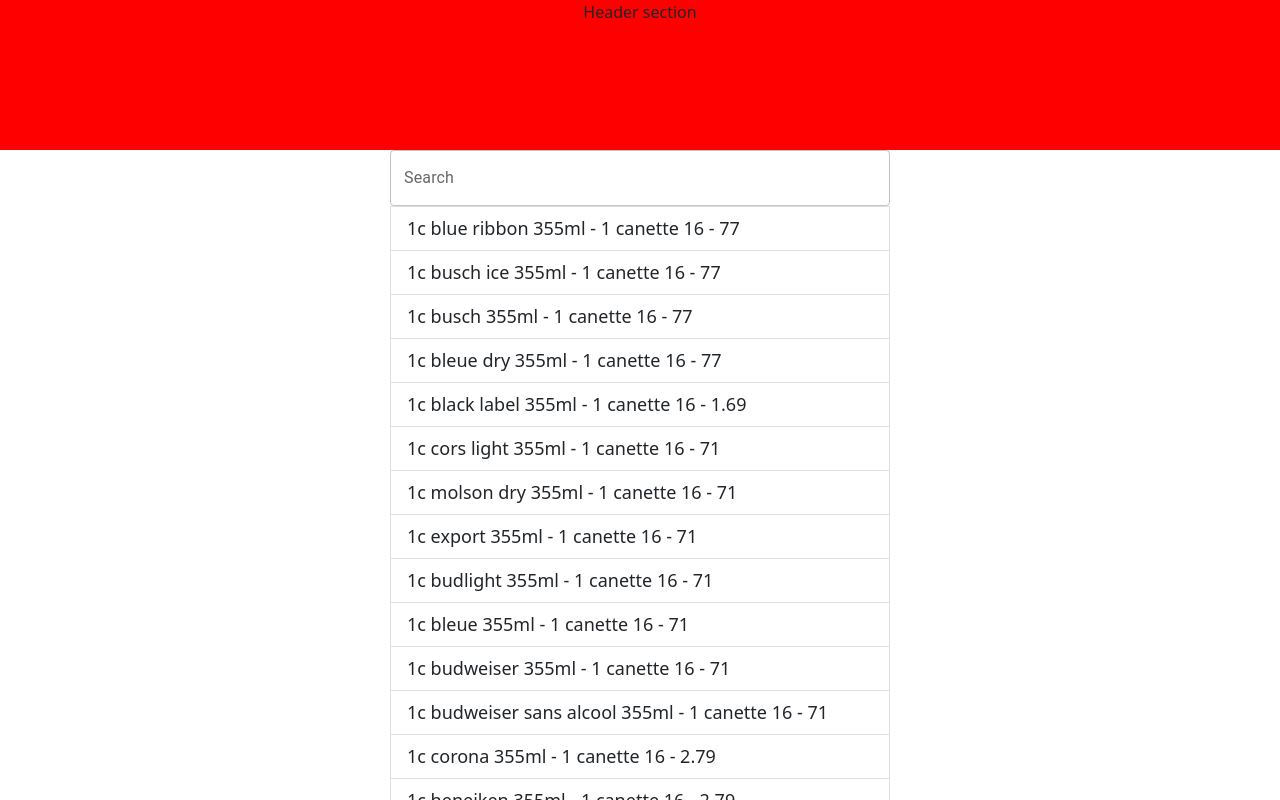
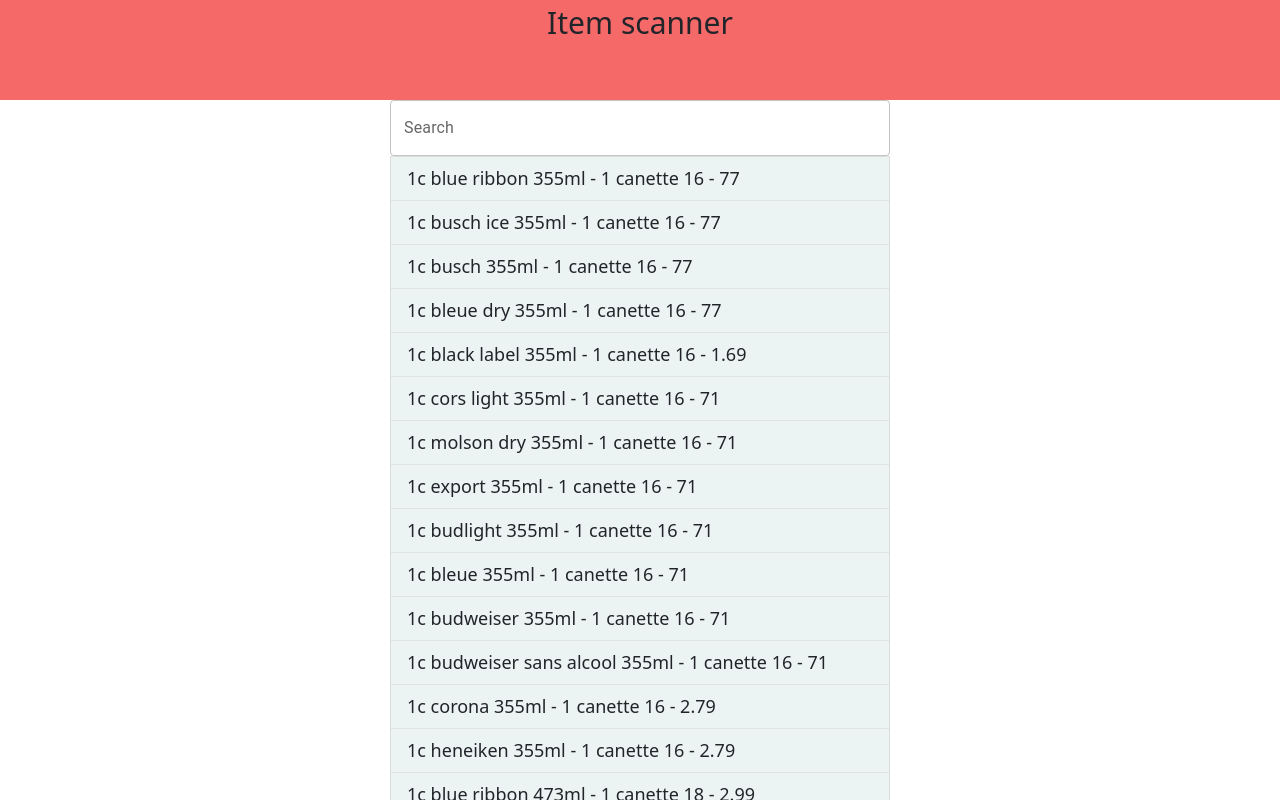
Before and after one commit to decorJim/item-scanner, a React (Vite) app: page / in a window 1280 px wide. Shown: the top 800 px of the page. Built offline with nearby package versions, Linux system fonts and the light colour scheme.

Commit message:
show and hide searchbar

```diff
--- a/src/components/ListGroup.tsx
+++ b/src/components/ListGroup.tsx
@@ -8,6 +8,16 @@
 function ListGroup() {
   const [inputText, setInputText] = useState("");
   const [data, setData] = useState<Product[]>([]);
+
+  const [isSearchBarVisible, setSearchBarVisibility] = useState(true);
+
+  const hideSearchBar = () => {
+    setSearchBarVisibility(false);
+  }
+
+  const showSearchBar = () => {
+    setSearchBarVisibility(true);
+  }
 
   const inputHandler = (e: React.ChangeEvent<HTMLInputElement>) => {
     // Convert input text to lowercase
@@ -39,7 +49,8 @@
 
   return (
     <div className="outer-container">
-      <TextField
+
+      {isSearchBarVisible && (<TextField
         id="outlined-basic"
         variant="outlined"
         fullWidth
@@ -51,7 +62,8 @@
           marginRight: "auto",
         }}
       />
-      <Products data={filteredData}/>
+      )}
+      <Products data={filteredData} hideSearchBar={hideSearchBar} showSearchBar={showSearchBar}/>
     </div>
   );
 }
--- a/src/components/header.css
+++ b/src/components/header.css
@@ -1,5 +1,6 @@
 .header-section {
-    height: 150px;
+    height: 100px;
     text-align: center;
-    background-color: red;
+    background-color: rgb(245, 105, 105);
+    font-size: 30px;
 }
--- a/src/components/header.tsx
+++ b/src/components/header.tsx
@@ -1,7 +1,7 @@
 import "./header.css";
 
 function Header() {
-    return <div className="header-section">Header section</div>
+    return <div className="header-section">Item scanner</div>
 }
 
 export default Header;
--- /dev/null
+++ b/src/components/products.css
@@ -0,0 +1,8 @@
+.product-item {
+    background-color: rgb(236, 243, 243) !important;
+    cursor: pointer;
+}
+
+.product-item:hover {
+    background-color: rgb(159, 158, 158) !important;
+}
--- a/src/components/products.tsx
+++ b/src/components/products.tsx
@@ -1,21 +1,39 @@
 import { useState } from "react";
 import Product from "../types/Product";
 import ProductDetails from "./productDetails";
+import "./products.css";
 
 interface ProductListProps {
     data: Product[]
+    hideSearchBar: () => void;
+    showSearchBar: () => void;
 }
 
-const Products: React.FC<ProductListProps> = ({ data }) => {
+const Products: React.FC<ProductListProps> = ({ data, hideSearchBar, showSearchBar }) => {
 
   const [selectedProduct, setSelectedProduct] = useState<Product | null>(null);
 
+  const hideBar = () => {
+    // Trigger the hideSearchBar function
+    hideSearchBar();
+  };
+
+  const showBar = () => {
+    showSearchBar();
+  }
+
   if (selectedProduct) {
     // Render the ProductDetails component when a product is selected
+
     return (
       <ProductDetails
         product={selectedProduct}
-        onClose={() => setSelectedProduct(null)} // Function to go back
+        onClose={
+          () => {
+            setSelectedProduct(null);
+            showBar();
+          } // Function to go back
+      }
       />
     );
   }
@@ -23,9 +41,12 @@
   return (
     <ul className="list-group list-group-flush overflow-container">
       { data.map((product: Product) => (
-        <li key={product.id} className="list-group-item"
-          onClick={() => setSelectedProduct(product)}
-          style={{ cursor: 'pointer' }} >
+        <li key={product.id} className="list-group-item product-item"
+          onClick={
+            () => {
+              setSelectedProduct(product);
+              hideBar();
+            }}>
           {product.id} - {product.category} - {product.price}
         </li>
       ))}
```
